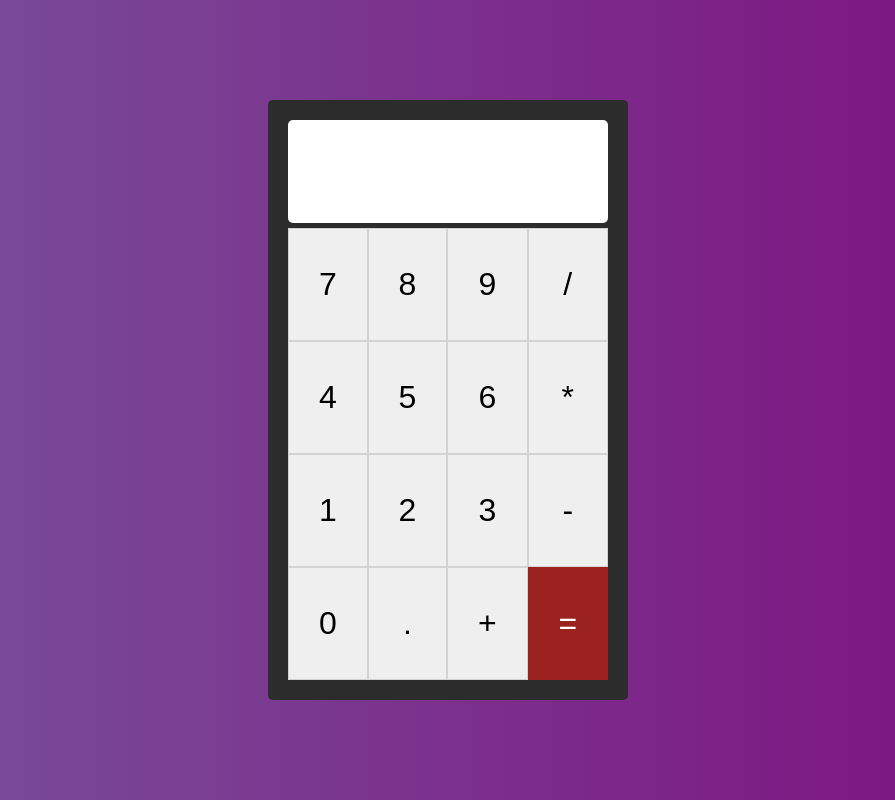
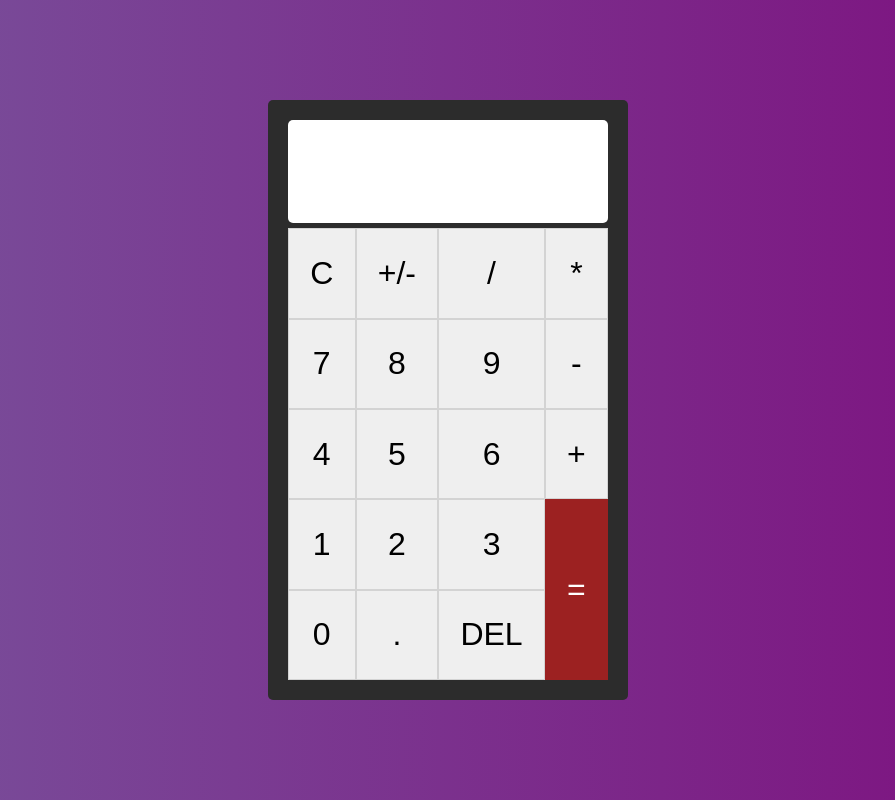
Before and after one commit to vncsreis/wasm-calculator, a React (Vite) app: page / in a window 1280 px wide. Shown: the whole page, without its empty margins (192-1087 px from the left). Built offline with nearby package versions, Linux system fonts and the light colour scheme.

Commit message:
Added / moved buttons

```diff
--- a/src/components/ButtonGrid/ButtonGrid.module.css
+++ b/src/components/ButtonGrid/ButtonGrid.module.css
@@ -3,10 +3,11 @@
   width: 100%;
   display: grid;
   grid-template-areas:
-    'seven eight nine divide'
-    'four five six multiply'
-    'one two three minus'
-    'zero dot plus equals';
+    'clear negative divide multiply'
+    'seven eight nine minus'
+    'four five six plus'
+    'one two three equals'
+    'zero dot delete equals';
 }
 
 .plus {
@@ -31,6 +32,18 @@
 
 .dot {
   grid-area: dot;
+}
+
+.clear {
+  grid-area: clear;
+}
+
+.negative {
+  grid-area: negative;
+}
+
+.delete {
+  grid-area: delete;
 }
 
 .one {
--- a/src/components/ButtonGrid/ButtonGrid.tsx
+++ b/src/components/ButtonGrid/ButtonGrid.tsx
@@ -8,6 +8,18 @@ interface ButtonGridProps {
 export default function ButtonGrid({ changeText }: ButtonGridProps) {
   return (
     <div className={styles.grid}>
+      <Button onClick={changeText} className={styles.clear}>
+        C
+      </Button>
+      <Button onClick={changeText} className={styles.negative}>
+        +/-
+      </Button>
+      <Button onClick={changeText} className={styles.divide}>
+        /
+      </Button>
+      <Button onClick={changeText} className={styles.multiply}>
+        *
+      </Button>
       <Button onClick={changeText} className={styles.seven}>
         7
       </Button>
@@ -17,8 +29,8 @@ export default function ButtonGrid({ changeText }: ButtonGridProps) {
       <Button onClick={changeText} className={styles.nine}>
         9
       </Button>
-      <Button onClick={changeText} className={styles.divide}>
-        /
+      <Button onClick={changeText} className={styles.minus}>
+        -
       </Button>
       <Button onClick={changeText} className={styles.four}>
         4
@@ -29,8 +41,8 @@ export default function ButtonGrid({ changeText }: ButtonGridProps) {
       <Button onClick={changeText} className={styles.six}>
         6
       </Button>
-      <Button onClick={changeText} className={styles.multiply}>
-        *
+      <Button onClick={changeText} className={styles.plus}>
+        +
       </Button>
       <Button onClick={changeText} className={styles.one}>
         1
@@ -41,17 +53,14 @@ export default function ButtonGrid({ changeText }: ButtonGridProps) {
       <Button onClick={changeText} className={styles.three}>
         3
       </Button>
-      <Button onClick={changeText} className={styles.minus}>
-        -
-      </Button>
       <Button onClick={changeText} className={styles.zero}>
         0
       </Button>
       <Button onClick={changeText} className={styles.dot}>
         .
       </Button>
-      <Button onClick={changeText} className={styles.plus}>
-        +
+      <Button onClick={changeText} className={styles.delete}>
+        DEL
       </Button>
       <Button onClick={changeText} className={styles.equals}>
         =
```
